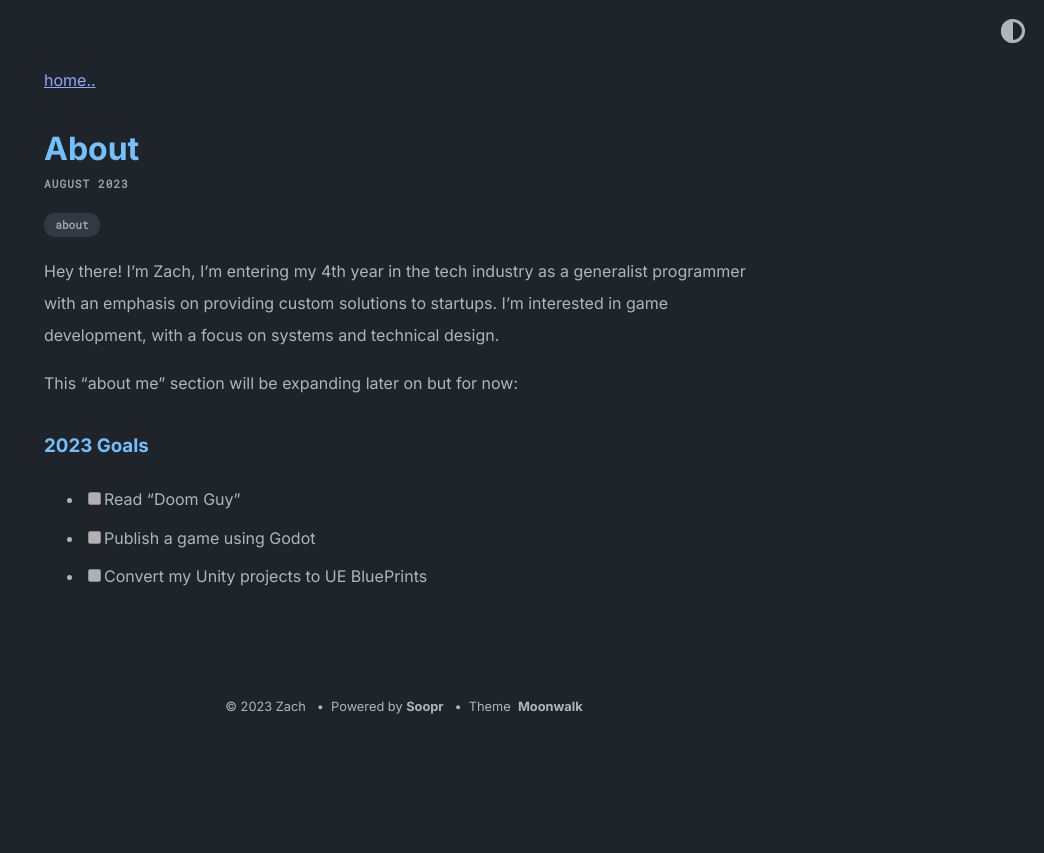
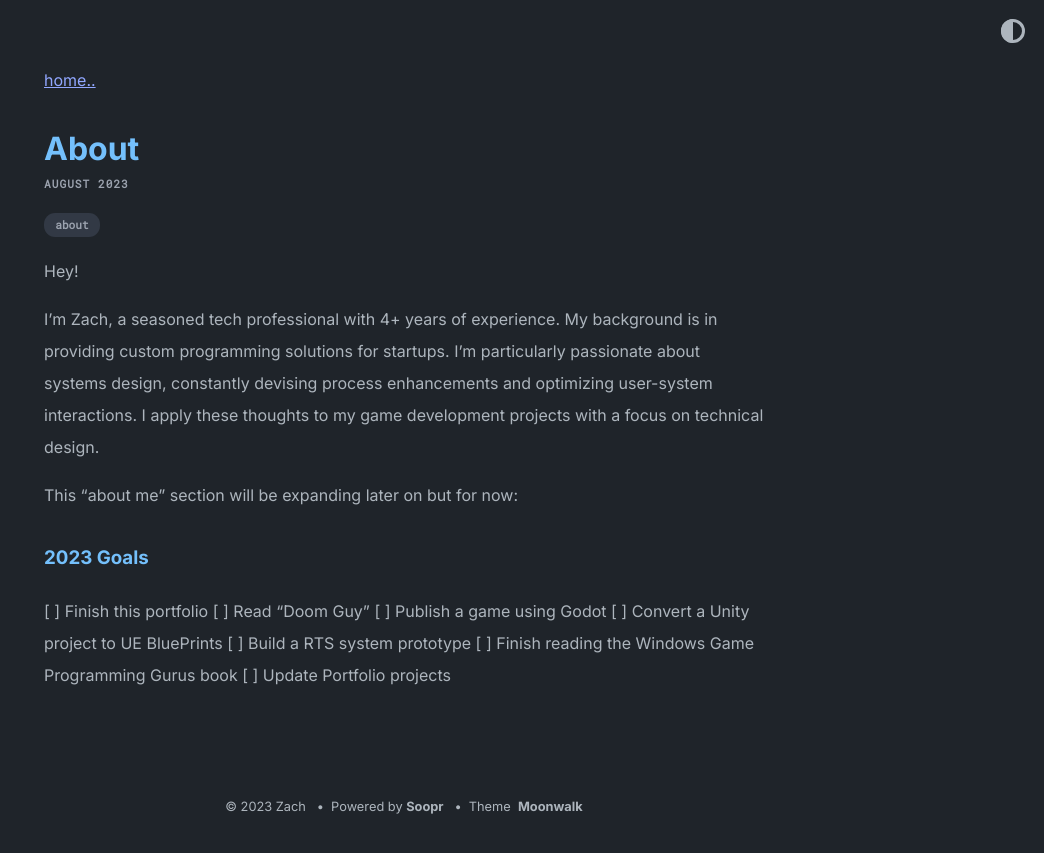
Before and after one commit to zbaileydev/zbaileydev.github.io, a Jekyll site: the page built from _posts/2023-08-09-about.md, in a window 1280 px wide. Shown: the top 853 px of the page, without its empty margins (236-1280 px from the left). Built offline with Jekyll 4.4.1, drawn with Linux system fonts in a browser that asks for light colours; Markdown is read by kramdown in place of the engine named in the settings.

Commit message:
Update 2023-08-09-about.md

```diff
--- a/_posts/2023-08-09-about.md
+++ b/_posts/2023-08-09-about.md
@@ -3,11 +3,18 @@ layout: post
 tags: [about]
 ---
 
-Hey there! I'm Zach, I'm entering my 4th year in the tech industry as a generalist programmer with an emphasis on providing custom solutions to startups. I’m interested in game development, with a focus on systems and technical design.
+Hey!
+
+I'm Zach, a seasoned tech professional with 4+ years of experience. My background is in providing custom programming solutions for startups. I'm particularly passionate about systems design, constantly devising process enhancements and optimizing user-system interactions. I apply these thoughts to my game development projects with a focus on technical design.
 
 This "about me" section will be expanding later on but for now:
 
 ### 2023 Goals
-- [ ] Read "Doom Guy"
-- [ ] Publish a game using Godot
-- [ ] Convert my Unity projects to UE BluePrints
+
+[ ] Finish this portfolio
+[ ] Read "Doom Guy"
+[ ] Publish a game using Godot
+[ ] Convert a Unity project to UE BluePrints
+[ ] Build a RTS system prototype
+[ ] Finish reading the Windows Game Programming Gurus book
+[ ] Update Portfolio projects
```
